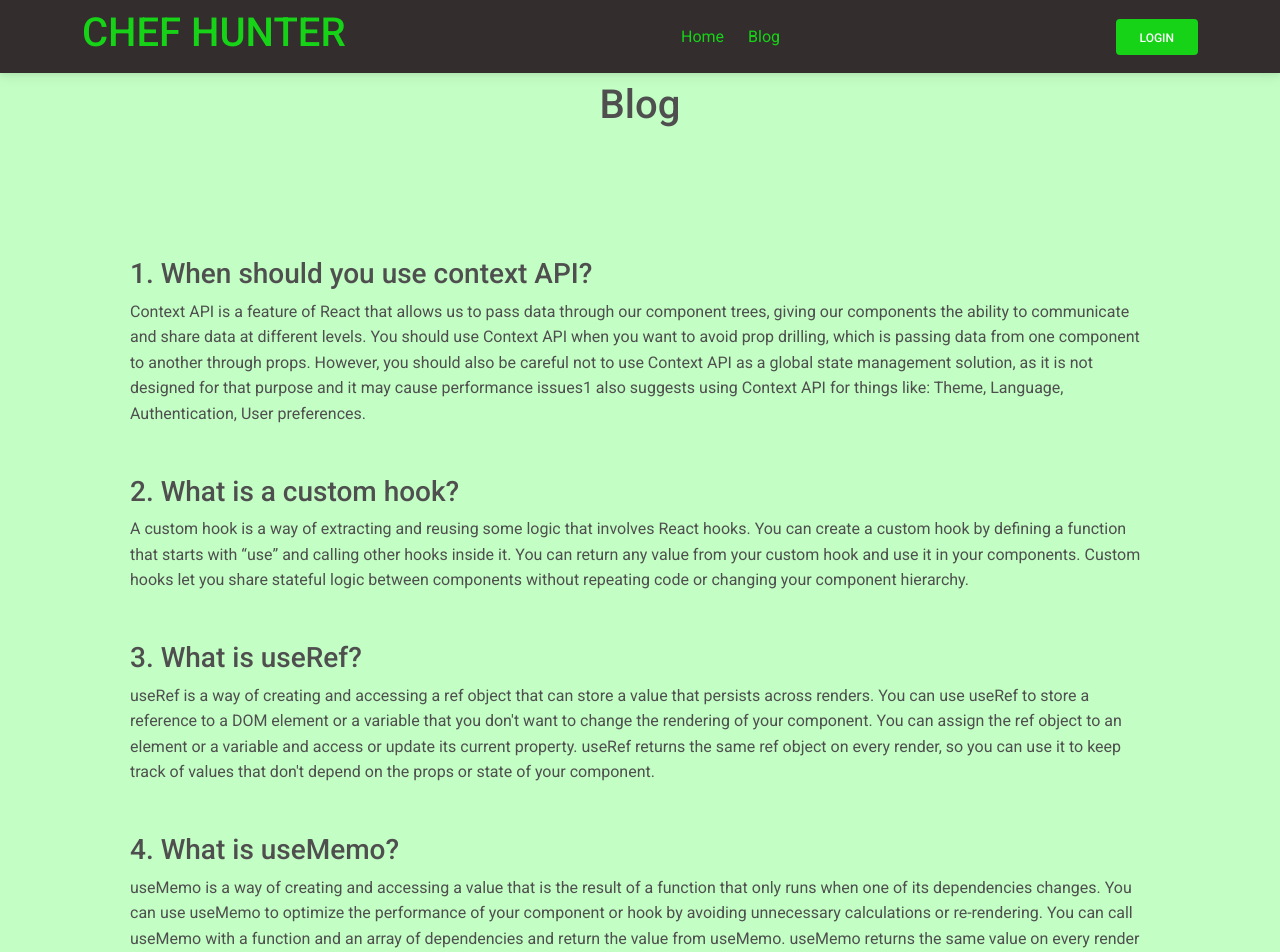
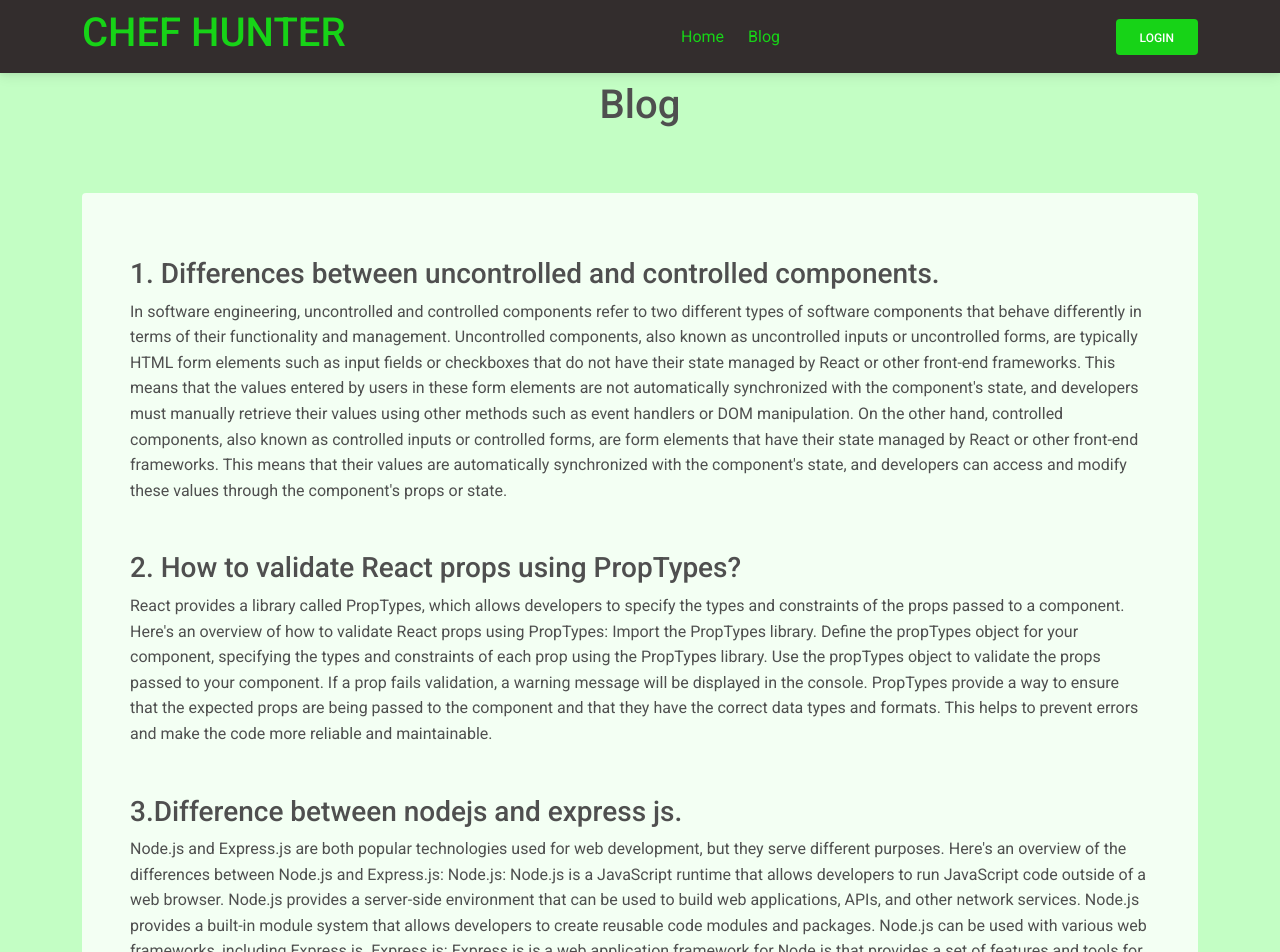
Before and after one commit to hasib231/chef-recipe-hunting-client-side, a React (Vite) app: page /blog in a window 1280 px wide. Shown: the top 952 px of the page. Built offline with nearby package versions, Linux system fonts and the light colour scheme; no server answers.

Commit message:
apply lazy load in image and project finished

```diff
--- a/package.json
+++ b/package.json
@@ -20,7 +20,9 @@
     "react-bootstrap": "^2.7.4",
     "react-dom": "^18.2.0",
     "react-icons": "^4.8.0",
+    "react-lazy-load-image-component": "^1.5.6",
     "react-router-dom": "^6.11.0",
+    "react-toastify": "^9.1.2",
     "sort-by": "^1.2.0"
   },
   "devDependencies": {
--- a/src/Components/Recipes.jsx
+++ b/src/Components/Recipes.jsx
@@ -1,11 +1,22 @@
-import React from 'react';
+import React, { useState } from 'react';
 import { Col } from 'react-bootstrap';
 import Button from "react-bootstrap/Button";
 import Card from "react-bootstrap/Card";
-import { Link } from "react-router-dom";
+import { ToastContainer, toast } from 'react-toastify';
+import "react-toastify/dist/ReactToastify.css";
+
 
 const Recipes = ({ recipe }) => {
-    const { recipe_name, ingredients, cooking_method, rating } = recipe;
+  const { recipe_name, ingredients, cooking_method, rating } = recipe;
+  const [accepted, setAccepted] = useState(false);
+
+  const notify = () => toast("This recipe added to your favorite");
+  const handleAccepted = event => {
+        notify()
+        setAccepted(true)
+
+    }
+
   return (
     <div>
       <Col>
@@ -19,12 +30,18 @@ const Recipes = ({ recipe }) => {
             <h5 className="mt-4">Cooking method :</h5>
             <p>{cooking_method}</p>
 
-            <Button variant="primary" className="my-bg-color-2">
+            <Button
+              onClick={handleAccepted}
+              variant="primary"
+              disabled={accepted}
+              className="my-bg-color-2"
+            >
               Select in Favorite
             </Button>
           </Card.Body>
         </Card>
       </Col>
+      <ToastContainer></ToastContainer>
     </div>
   );
 };
--- a/src/pages/Blog/Blog.jsx
+++ b/src/pages/Blog/Blog.jsx
@@ -8,58 +8,84 @@ const Blog = () => {
         <h1>Blog</h1>
       </div>
       <div className="container">
-        <div className="my-bg p-5 rounded my-5">
+        <div className="my-section-bg p-5 rounded my-5">
           <div className="py-3">
-            <h3>1. When should you use context API?</h3>
+            <h3>
+              1. Differences between uncontrolled and controlled components.
+            </h3>
             <p>
-              Context API is a feature of React that allows us to pass data
-              through our component trees, giving our components the ability to
-              communicate and share data at different levels. You should use
-              Context API when you want to avoid prop drilling, which is passing
-              data from one component to another through props. However, you
-              should also be careful not to use Context API as a global state
-              management solution, as it is not designed for that purpose and it
-              may cause performance issues1 also suggests using Context API for
-              things like: Theme, Language, Authentication, User preferences.
+              In software engineering, uncontrolled and controlled components
+              refer to two different types of software components that behave
+              differently in terms of their functionality and management.
+              Uncontrolled components, also known as uncontrolled inputs or
+              uncontrolled forms, are typically HTML form elements such as input
+              fields or checkboxes that do not have their state managed by React
+              or other front-end frameworks. This means that the values entered
+              by users in these form elements are not automatically synchronized
+              with the component's state, and developers must manually retrieve
+              their values using other methods such as event handlers or DOM
+              manipulation. On the other hand, controlled components, also known
+              as controlled inputs or controlled forms, are form elements that
+              have their state managed by React or other front-end frameworks.
+              This means that their values are automatically synchronized with
+              the component's state, and developers can access and modify these
+              values through the component's props or state.
             </p>
           </div>
           <div className="py-3">
-            <h3>2. What is a custom hook?</h3>
+            <h3>2. How to validate React props using PropTypes?</h3>
             <p>
-              A custom hook is a way of extracting and reusing some logic that
-              involves React hooks. You can create a custom hook by defining a
-              function that starts with “use” and calling other hooks inside it.
-              You can return any value from your custom hook and use it in your
-              components. Custom hooks let you share stateful logic between
-              components without repeating code or changing your component
-              hierarchy.
+              React provides a library called PropTypes, which allows developers
+              to specify the types and constraints of the props passed to a
+              component. Here's an overview of how to validate React props using
+              PropTypes: Import the PropTypes library. Define the propTypes
+              object for your component, specifying the types and constraints of
+              each prop using the PropTypes library. Use the propTypes object to
+              validate the props passed to your component. If a prop fails
+              validation, a warning message will be displayed in the console.
+              PropTypes provide a way to ensure that the expected props are
+              being passed to the component and that they have the correct data
+              types and formats. This helps to prevent errors and make the code
+              more reliable and maintainable.
             </p>
           </div>
           <div className="py-3">
-            <h3>3. What is useRef?</h3>
+            <h3>3.Difference between nodejs and express js.</h3>
             <p>
-              useRef is a way of creating and accessing a ref object that can
-              store a value that persists across renders. You can use useRef to
-              store a reference to a DOM element or a variable that you don't
-              want to change the rendering of your component. You can assign the
-              ref object to an element or a variable and access or update its
-              current property. useRef returns the same ref object on every
-              render, so you can use it to keep track of values that don't
-              depend on the props or state of your component.
+              Node.js and Express.js are both popular technologies used for web
+              development, but they serve different purposes. Here's an overview
+              of the differences between Node.js and Express.js: Node.js:
+              Node.js is a JavaScript runtime that allows developers to run
+              JavaScript code outside of a web browser. Node.js provides a
+              server-side environment that can be used to build web
+              applications, APIs, and other network services. Node.js provides a
+              built-in module system that allows developers to create reusable
+              code modules and packages. Node.js can be used with various web
+              frameworks, including Express.js. Express.js: Express.js is a web
+              application framework for Node.js that provides a set of features
+              and tools for building web applications and APIs. Express.js
+              simplifies the process of building web applications by providing a
+              set of pre-built middleware functions that can be easily
+              integrated into the application. Express.js provides features such
+              as routing, middleware, and templating engines that make it easier
+              to build web applications. Express.js is lightweight and flexible,
+              making it easy to customize and extend.
             </p>
           </div>
           <div className="py-3">
-            <h3>4. What is useMemo?</h3>
+            <h3>
+              4. What is a custom hook, and why will you create a custom hook?
+            </h3>
             <p>
-              useMemo is a way of creating and accessing a value that is the
-              result of a function that only runs when one of its dependencies
-              changes. You can use useMemo to optimize the performance of your
-              component or hook by avoiding unnecessary calculations or
-              re-rendering. You can call useMemo with a function and an array of
-              dependencies and return the value from useMemo. useMemo returns
-              the same value on every render unless the dependencies change, so
-              you can use it to keep track of values that depend on the props or
-              state of your component or hook.
+              In React, a custom hook is a JavaScript function that allows
+              developers to reuse stateful logic across multiple components.
+              Custom hooks are a way to extract and reuse stateful logic from
+              components, without having to pass that logic through props or use
+              higher-order components. Custom hooks are created to encapsulate
+              and reuse functionality that is needed in multiple components, and
+              to avoid code duplication. For example, a custom hook can be
+              created to handle complex state management, API requests, or other
+              common tasks.
             </p>
           </div>
         </div>
```
Also changed, not shown: src/pages/Home/Banner/Banner.jsx (+8 -2 lines), 2 other files (tests, documents, lock files or other folders).
